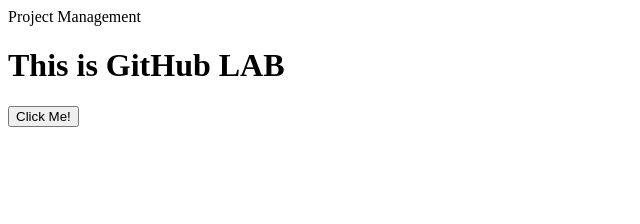
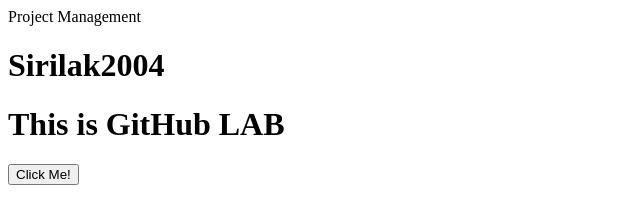
Before and after one commit to Sirilak2004/inter_lab2, a plain HTML site: page index.html in a window 1280 px wide. Shown: the whole page, without its empty margins (0-640 px from the left). Drawn offline with Linux system fonts and the light colour scheme.

Commit message:
commit 4

```diff
--- a/index.html
+++ b/index.html
@@ -3,6 +3,7 @@
         Project Management
     <head>
         <body>
+            <h1>Sirilak2004</h1>
             <h1>This is GitHub LAB</h1>
         </body>
         <button>Click Me!</button>
```
